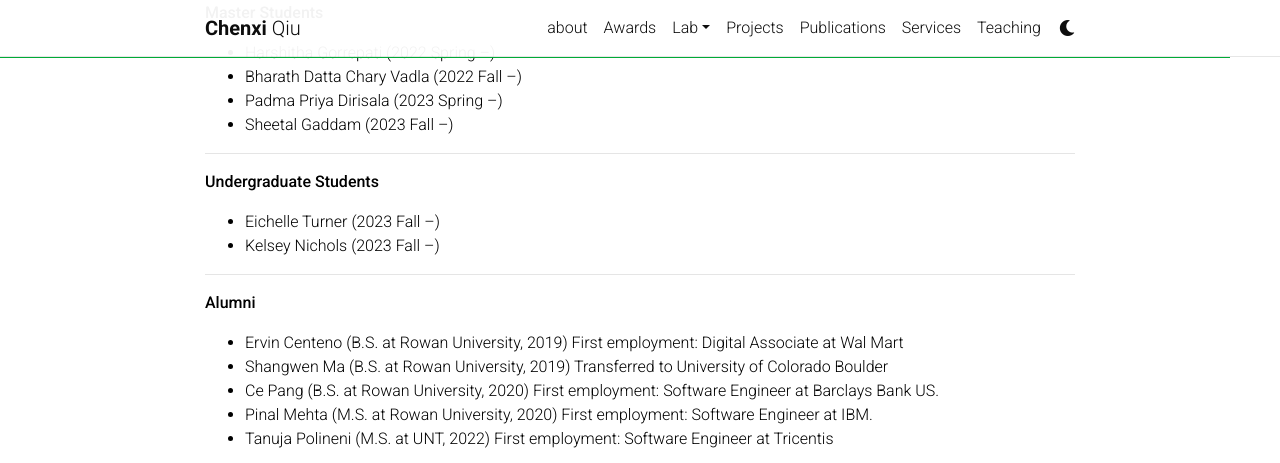
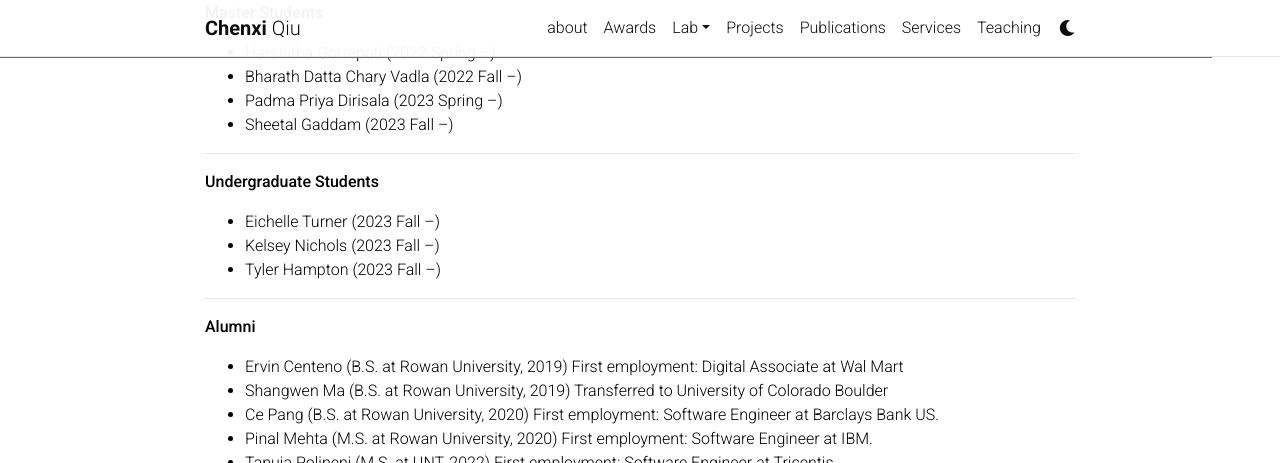
Before and after one commit to chenxiunt/chenxiunt.github.io, a Jekyll site: the page built from _pages/people.md, in a window 1280 px wide and 900 px high, scrolled down 1486 px, cut to the strip 0-463 px from the top of the window. Built offline with Jekyll 4.4.1, drawn with Linux system fonts in a browser that asks for light colours; comment, search, counter and statistics services are not loaded; a style sheet for code colours, icons or effects is not loaded.

Commit message:
Update people.md

```diff
--- a/_pages/people.md
+++ b/_pages/people.md
@@ -97,6 +97,7 @@ I am fortunate to work with several bright students:
 **Undergraduate Students**
 * Eichelle Turner (2023 Fall --)
 * Kelsey Nichols (2023 Fall --)
+* Tyler Hampton (2023 Fall --)
 
 -----------------------
 **Alumni**
```
